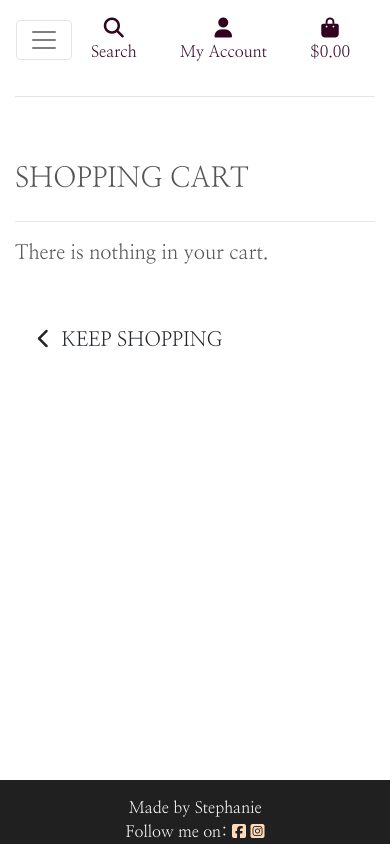
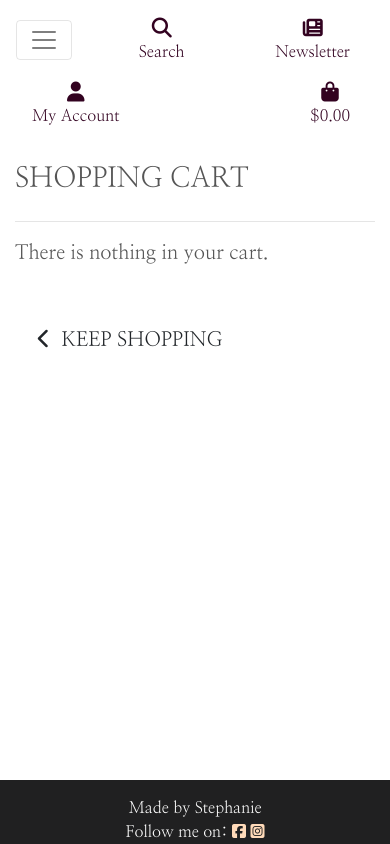
Before and after one commit to stephaniemaf/baby-things-shop, a Django app: page /bag/ in a window 390 px wide. Run offline with Django 3.2, Linux system fonts and the light colour scheme; some libraries are stand-ins or nearby versions.

Commit message:
i added the li for the newletter into base.html and mobile-top-nav-header.html this resulted in the name and icon showing on the home page on the nav bar for users to be able to select the newletter to sign up as they can do this without purchasing anythig there is currently now form attached i will create that next

```diff
--- a/templates/base.html
+++ b/templates/base.html
@@ -57,12 +57,13 @@
             </div>
           </form>
         </div>
+
         <div class="col-12 col-lg-4 my-auto py-1 py-lg-0">
           <ul class="list-inline list-unstyled text-center text-lg-right my-0">
             <li class="list-inline-item dropdown ">
               <a class="text-black nav-link" href="#" id="user-options" data-toggle="dropdown" aria-haspopup="true" aria-expanded="false">
                 <div class="text-center">
-                  <div><i class="fas fa-use fa-lg"></i></div>
+                  <div><i class="fa-solid fa-square-caret-down fa-lg"></i></div>
                   <p class="my-0">My Account</p>
                 </div>
               </a>
@@ -80,9 +81,17 @@
               </div>
             </li>
             <li class="list-inline-item">
+              <a href="#" class="text-black nav-link">
+                <div class="text-center">
+                  <div><i class="fa-solid fa-newspaper fa-lg"></i></div>
+                  <p class="my-0">Newsletter</p>
+                </div>
+              </a>
+            </li>
+            <li class="list-inline-item">
               <a class="{% if grand_total %}text-info font-weight-bold{% else %}text-black{% endif %} nav-link" href="{% url 'shop_bag' %}">
                 <div class="text-center">
-                  <div><i id="bag" class="fas fa-shopping-bag fa-lg"></i></div>
+                  <div><i id="bag" class="fa-solid fa-cart-shopping"></i></div>
                   <p class="my-0">
                     {% if grand_total %}
                       ${{grand_total | floatformat:2 }}
--- a/templates/includes/mobile-top-header.html
+++ b/templates/includes/mobile-top-header.html
@@ -20,6 +20,16 @@
         </form>
     </div>
 </li>
+
+<li class="list-inline-item">
+    <a class="text-black nav-link d-block d-lg-none" href="#" id="newsletter">
+        <div class="text-center">
+            <div><i class="fa-solid fa-newspaper fa-lg"></i></div>
+            <p class="my-0">Newsletter</p>
+        </div>
+    </a>
+</li>
+
 <li class="list-inline-item dropdown">
     <a class="text-black nav-link d-block d-lg-none" href="#" id="user-options" data-toggle="dropdown" aria-haspopup="true" aria-expanded="false">
         <div class="text-center">
```
Also changed, not shown: checkout/views.py (+4 -5 lines).
